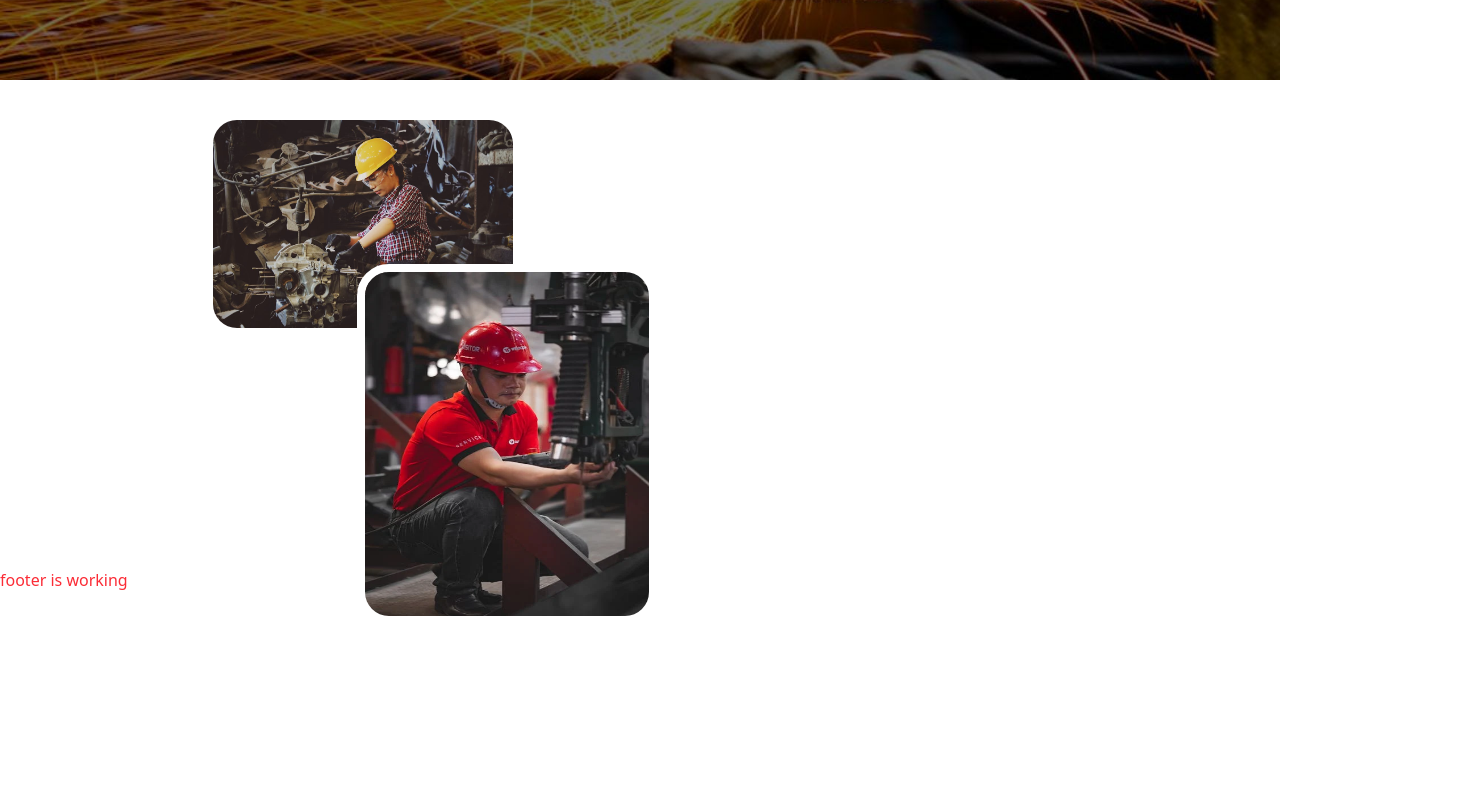
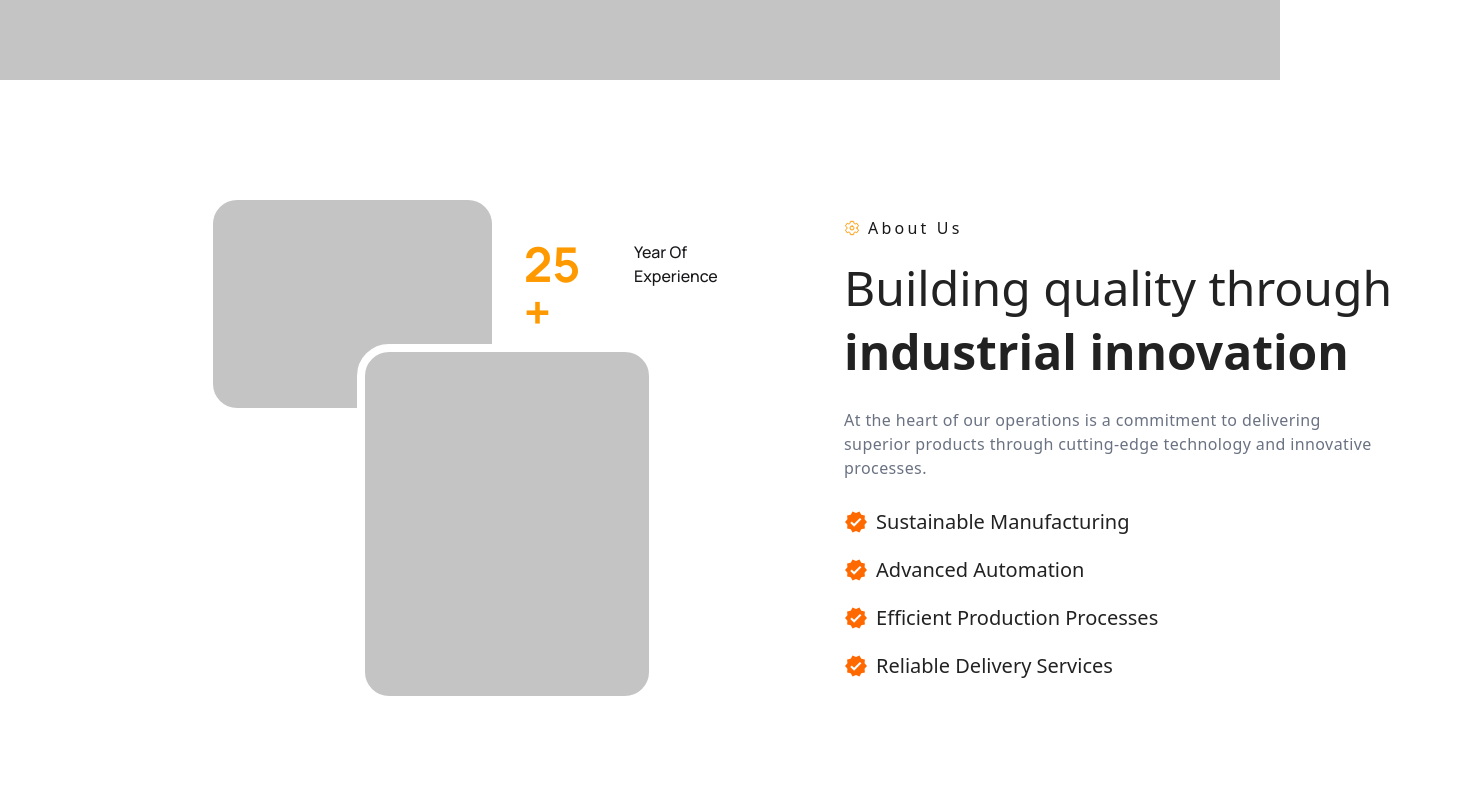
Before and after one commit to Shabbir404/machinery_pro, a React (Vite) app: page / in a window 1280 px wide. Shown: the part 800-1600 px from the top of the page, 1459 px wide, since content can reach past the window. Before the commit the page ends 1424 px from the top, so only its background shows below. Built offline with nearby package versions, Linux system fonts and the light colour scheme.

Commit message:
second layer deaign

```diff
--- a/components/Home.jsx
+++ b/components/Home.jsx
@@ -1,13 +1,11 @@
 import '../css/main_all.css'
 import { MdArrowOutward } from "react-icons/md";
 import { MdVerified } from "react-icons/md";
-import exp1 from '../src/images/exp1.jpeg'
-import exp2 from '../src/images/exp2.webp'
-
+import { IoSettingsOutline } from "react-icons/io5";
 const Home = () => {
     return (
-        <div className='mb-60'>
-            <div className='overleyImg h-[700px] md:h-[800px] w-full'>
+        <div className='mb-60 Manrope'>
+            <div className='bg-[#C4C4C4] h-[700px] md:h-[800px] w-full'>
                 <div className='w-10/12 mx-auto'>
                     <div>
                         <div className='text-center md:text-start text-white pt-40 md:pt-60'>
@@ -49,15 +47,61 @@ const Home = () => {
                     </div>
                 </div>
             </div>
-            <div className='md:mt-10 mt-5 w-8/12 mx-auto'>
-                <div>
-                    <div className=''>
-                        <img className='rounded-3xl w-[300px] h-[208px] ' src={exp1} alt="" />
+            <div className='md:mt-30 mt-5 w-8/12 mx-auto'>
+                <div className='flex gap-30'>
+                    <div>
+                        <div className='flex gap-8'>
+                            <div className='bg-[#C4C4C4] rounded-3xl w-[300px] h-[208px]'></div>
+                            <div className='mt-10 flex gap-8'>
+                                <h1 className='text-[#FF9900] text-5xl manrope font-bold'>25 + </h1>
+                                <div>
+                                    <p className='manrope font-medium w-[90px]'>
+                                        Year Of
+                                        Experience
+                                    </p>
+                                </div>
+                            </div>
+                        </div>
+                        <div className='-mt-16 absolute ml-36'>
+                            <div className='w-[300px] bg-[#C4C4C4] h-[360px] border-8 border-white rounded-4xl' alt="" />
+                        </div>
                     </div>
-                    <div className='-mt-16 absolute ml-36'>
-                        <img className='w-[300px] h-[360px] border-8 border-white rounded-4xl' src={exp2} alt="" />
+                    <div>
+                        <div className='flex gap-2 '>
+                            <IoSettingsOutline className='mt-5 text-md text-[#FF9900]'></IoSettingsOutline>
+                            <h1 className=' font-medium tracking-[.20em] mt-4'>About Us</h1>
+                        </div>
+                        <div className=' text-[#222222] mt-6 flex flex-col gap-4 w-[615px]'>
+                            <h1 className='text-5xl font-thin'>Building quality through</h1>
+                            <h1 className='font-bold text-5xl'>industrial innovation</h1>
+                        </div>
+                        <p className='w-[545px] mt-8 text-gray-500 tracking-wide size-20'>
+                            At the heart of our operations is a commitment to delivering
+                            superior products through cutting-edge technology and innovative processes.
+                        </p>
+                        <div className='flex flex-col gap-5 mt-5'>
+                            <div className="flex gap-2 mb-4 md:mb-0">
+                                <MdVerified className=" text-2xl mt-0.5 text-orange-500" />
+                                <h1 className="Manrope text-xl text-[#222222]">
+                                    Sustainable Manufacturing</h1>
+                            </div>
+                            <div className="flex gap-2 mb-4 md:mb-0">
+                                <MdVerified className=" text-2xl mt-0.5 text-orange-500" />
+                                <h1 className="Manrope text-xl text-[#222222]">
+                                    Advanced Automation</h1>
+                            </div>
+                            <div className="flex gap-2 mb-4 md:mb-0">
+                                <MdVerified className=" text-2xl mt-0.5 text-orange-500" />
+                                <h1 className="Manrope text-xl text-[#222222]">
+                                    Efficient Production Processes</h1>
+                            </div>
+                            <div className="flex gap-2 mb-4 md:mb-0">
+                                <MdVerified className=" text-2xl mt-0.5 text-orange-500" />
+                                <h1 className="Manrope text-xl text-[#222222]">
+                                    Reliable Delivery Services</h1>
+                            </div>
+                        </div>
                     </div>
-
                 </div>
             </div>
 
```
